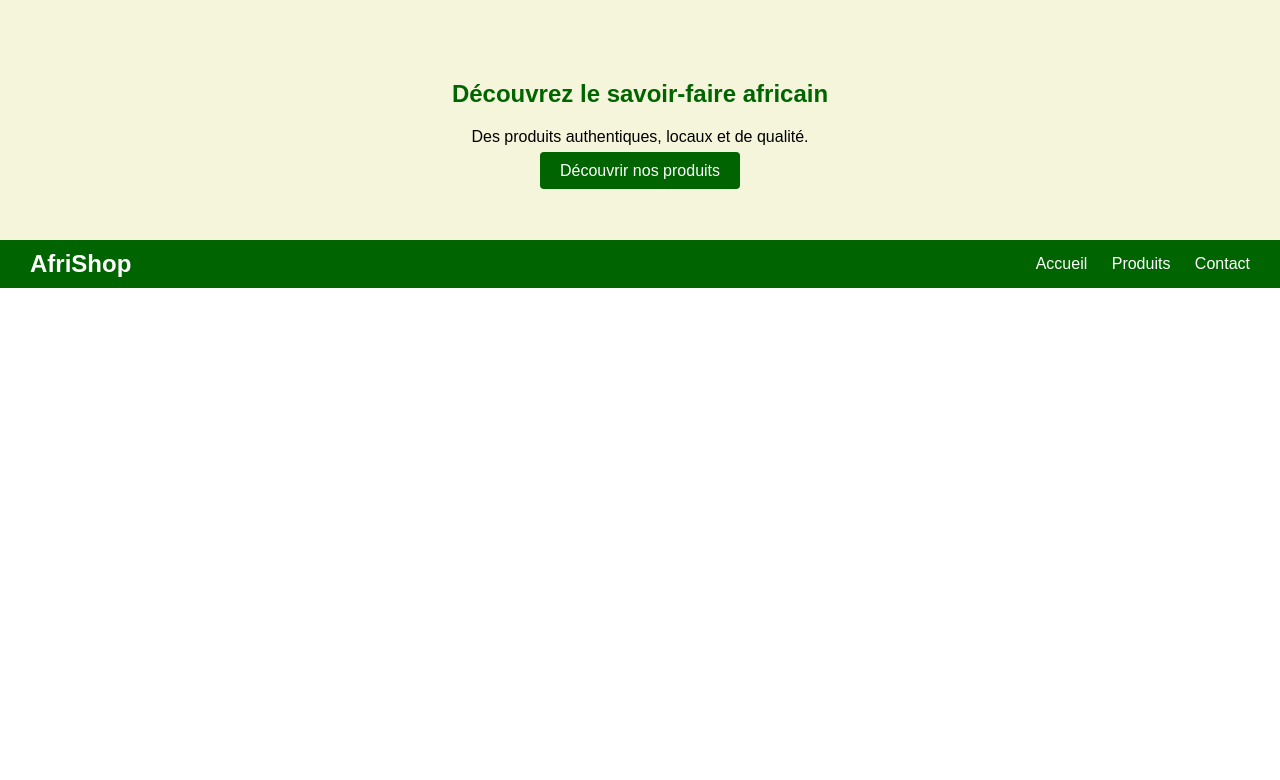
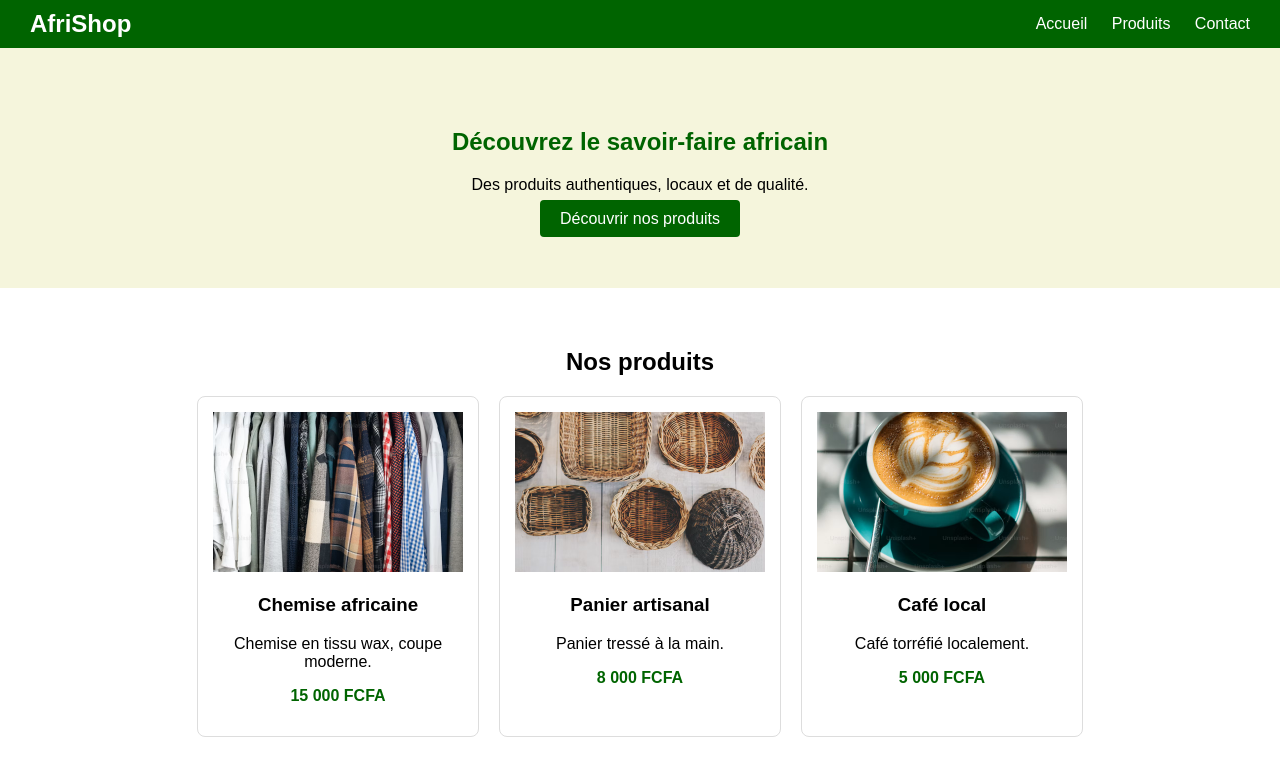
Before and after one commit to Davys-STARK/Afrishop, a plain HTML site: page index.html in a window 1280 px wide. Drawn offline with Linux system fonts and the light colour scheme.

Commit message:
feat: ajouter le catalogue de produits

```diff
--- a/index.html
+++ b/index.html
@@ -7,18 +7,43 @@
  <link rel="stylesheet" href="style.css">
 </head>
 <body>
- <section id="accueil">
-  <h1>Découvrez le savoir-faire africain</h1>
-  <p>Des produits authentiques, locaux et de qualité.</p>
-  <a href="#produits" class="bouton">Découvrir nos produits</a>
-</section>
-</body>
-<header>
+ <header>
   <h2>AfriShop</h2>
   <nav>
     <a href="#accueil">Accueil</a>
     <a href="#produits">Produits</a>
     <a href="#contact">Contact</a>
   </nav>
-</header>
+ </header>
+
+ <section id="accueil">
+  <h1>Découvrez le savoir-faire africain</h1>
+  <p>Des produits authentiques, locaux et de qualité.</p>
+  <a href="#produits" class="bouton">Découvrir nos produits</a>
+ </section>
+
+ <section id="produits">
+  <h2>Nos produits</h2>
+  <div class="cartes">
+    <div class="carte">
+      <img src="images/chemise.jpg.avif" alt="Chemise africaine">
+      <h3>Chemise africaine</h3>
+      <p>Chemise en tissu wax, coupe moderne.</p>
+      <p class="prix">15 000 FCFA</p>
+    </div>
+    <div class="carte">
+      <img src="images\panier.jpg.avif" alt="Panier artisanal">
+      <h3>Panier artisanal</h3>
+      <p>Panier tressé à la main.</p>
+      <p class="prix">8 000 FCFA</p>
+    </div>
+    <div class="carte">
+      <img src="images/cafe.jpg.avif" alt="Café local">
+      <h3>Café local</h3>
+      <p>Café torréfié localement.</p>
+      <p class="prix">5 000 FCFA</p>
+    </div>
+  </div>
+ </section>
+</body>
 </html>
--- a/style.css
+++ b/style.css
@@ -7,3 +7,8 @@ nav a { color: white; text-decoration: none; margin-left: 20px; }
 #accueil { background: beige; text-align: center; padding: 60px 20px; }
 .bouton { background: darkgreen; color: white; padding: 10px 20px;
   text-decoration: none; border-radius: 4px; }
+  #produits { padding: 40px 20px; text-align: center; }
+.cartes { display: flex; gap: 20px; justify-content: center; }
+.carte { border: 1px solid #ddd; border-radius: 8px; padding: 15px; width: 250px; }
+.carte img { width: 100%; height: 160px; object-fit: cover; }
+.prix { font-weight: bold; color: darkgreen; }
```
Also changed, not shown: images/cafe.jpg.avif (added), images/chemise.jpg.avif (added), images/panier.jpg.avif (added).
